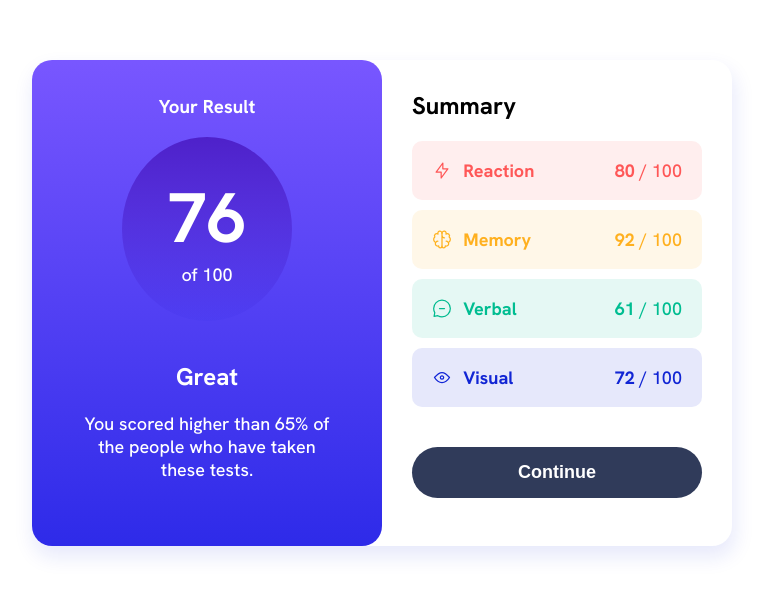
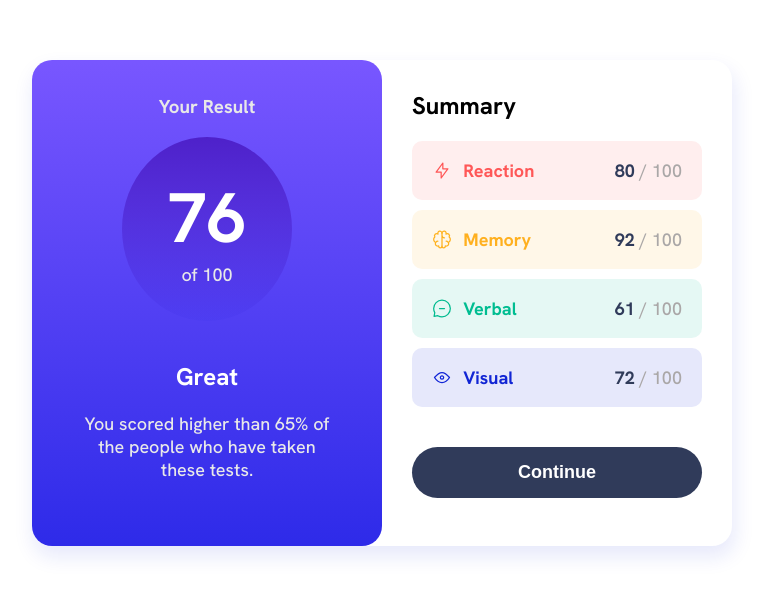
Before and after one commit to Bibiwei-Pere/Results-summary-component, a plain HTML site: page index.html in a window 1280 px wide. Shown: the part 105-700 px from the top of the page, without its empty margins (258-1023 px from the left). Drawn offline with Linux system fonts and the light colour scheme.

Commit message:
Update index.html

```diff
--- a/index.html
+++ b/index.html
@@ -16,31 +16,31 @@
 <body>
   <main>
     <section class="score">
-      <h3>Your Result</h3>
+      <h3 class="ash">Your Result</h3>
       <div>
         <p class="sub-score">76</p>
-        <p>of 100</p>
+        <p class="ash">of 100</p>
       </div>
       <h1>Great</h1>
-      <p>You scored higher than 65% of the people who have taken these tests.</p>
+      <p class="ash">You scored higher than 65% of the people who have taken these tests.</p>
     </section>
     <section class="score-card">
       <h2>Summary</h2>
       <div class="wrapper red">
         <div><img src="/assets/images/icon-reaction.svg" width="20px" alt="Reaction"><p>Reaction</p></div>
-        <p><b>80</b> / 100</p>
+        <p class="ash-2"><b class="dark">80</b> / 100</p>
       </div>
       <div class="wrapper yellow">
         <div><img src="/assets/images/icon-memory.svg" width="20px" alt="Memory"><p>Memory</p></div>
-        <p><b>92</b> / 100</p>
+        <p class="ash-2"><b class="dark">92</b> / 100</p>
       </div>
       <div class="wrapper green">
         <div><img src="/assets/images/icon-verbal.svg" width="20px" alt="Verbal"><p>Verbal</p></div>
-        <p><b>61</b> / 100</p>
+        <p class="ash-2"><b class="dark">61</b> / 100</p>
       </div>
       <div class="wrapper blue">
         <div><img src="/assets/images/icon-visual.svg" width="20px" alt="Visual"><p>Visual</p></div>
-        <p><b>72</b> / 100</p>
+        <p class="ash-2"><b class="dark">72</b> / 100</p>
       </div>
       <button>Continue</button>
     </section>
```
